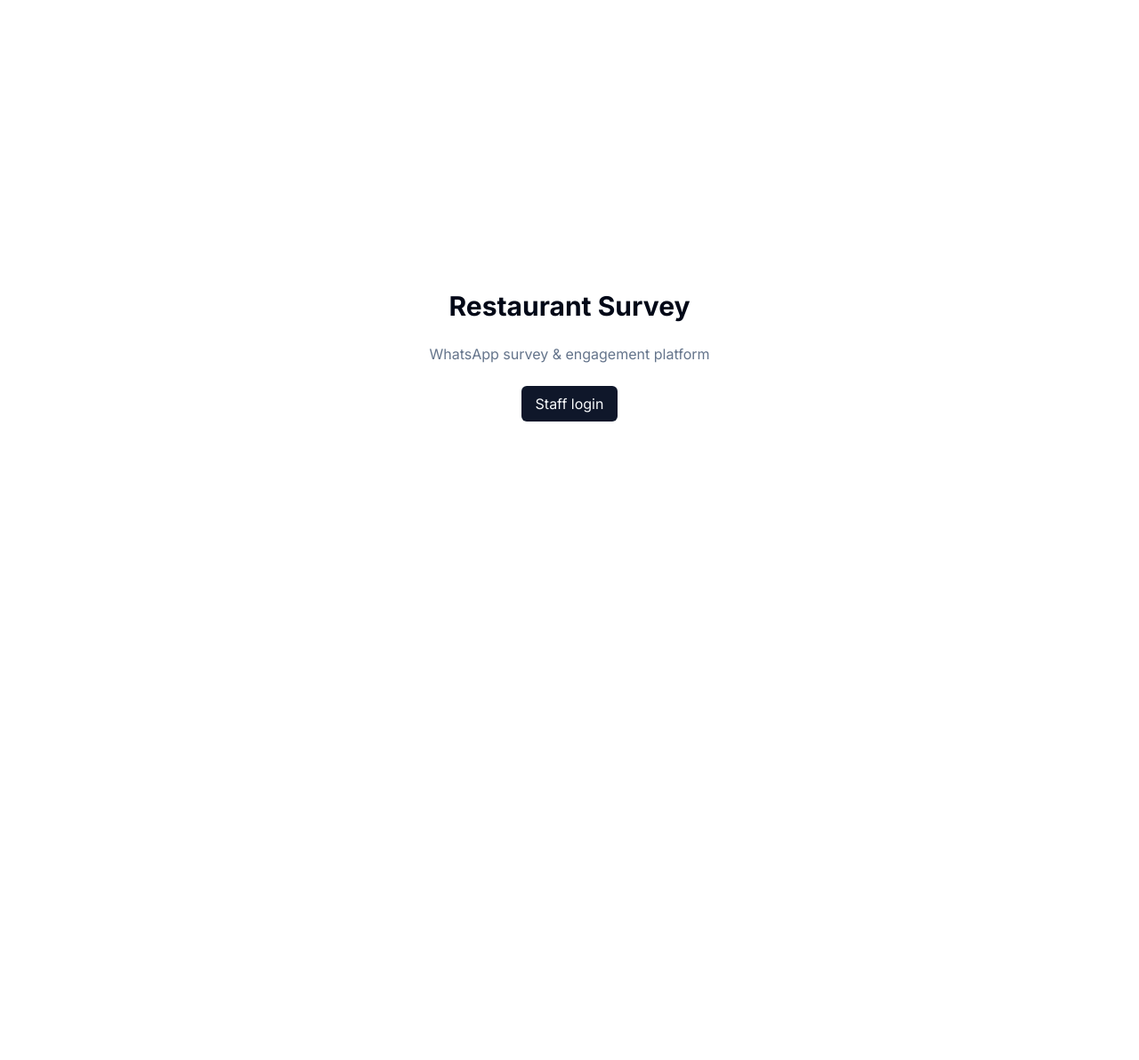
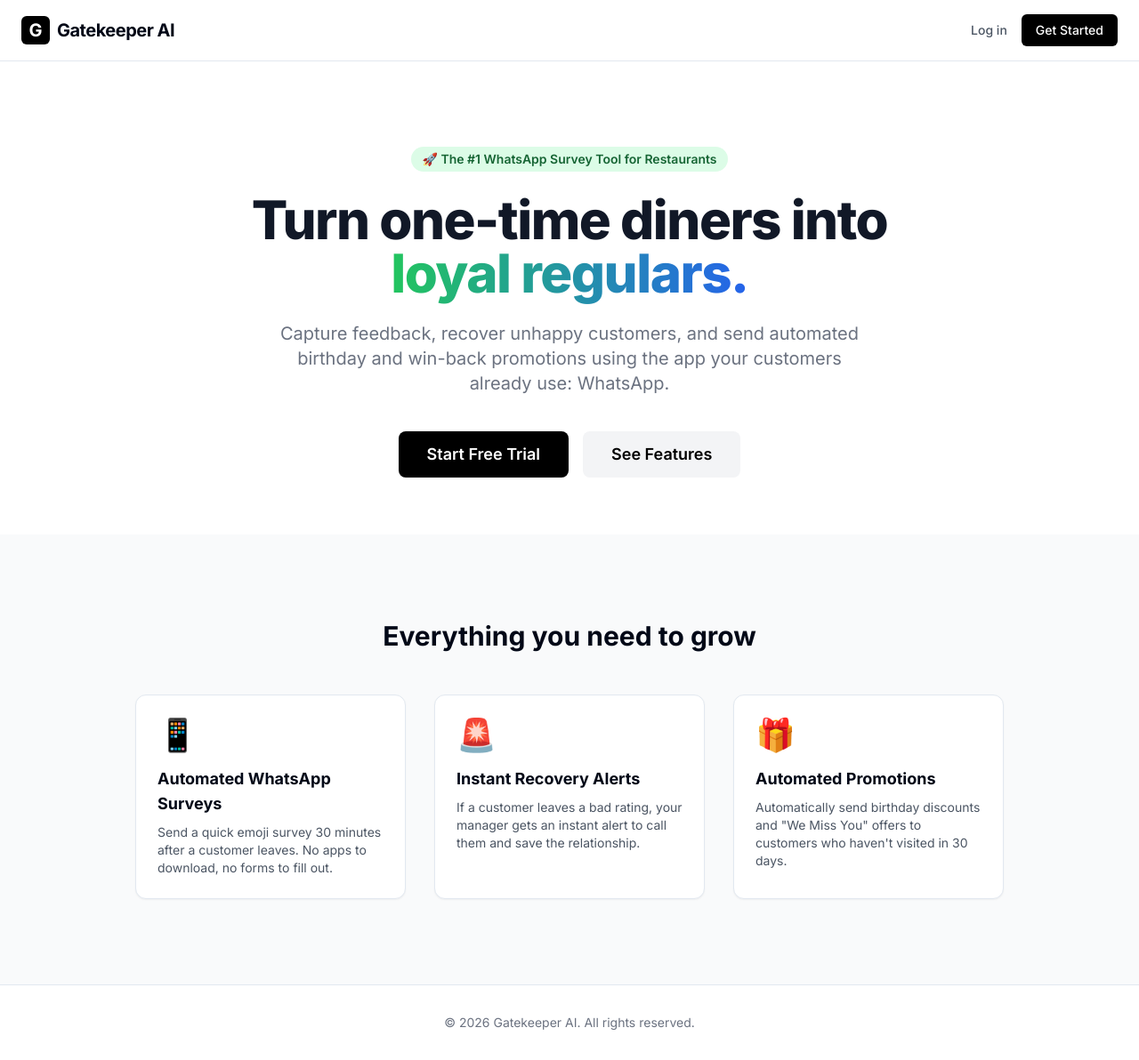
Before and after one commit to sikhumbuzilesncube/restaurant-survey, a Next.js app: page / in a window 1280 px wide. Shown: the whole page at 89% size. Before the commit the page ends 800 px from the top, so only its background shows below. Built offline with nearby package versions, Linux system fonts and the light colour scheme.

Commit message:
Rename Home component to LandingPage and update layout

```diff
--- a/app/page.tsx
+++ b/app/page.tsx
@@ -1,20 +1,90 @@
 import Link from 'next/link';
 
-export default function Home() {
+export default function LandingPage() {
   return (
-    <main className="flex min-h-screen flex-col items-center justify-center gap-6 p-8">
-      <h1 className="text-3xl font-bold">Restaurant Survey</h1>
-      <p className="text-muted-foreground">
-        WhatsApp survey & engagement platform
-      </p>
-      <div className="flex gap-4">
-        <Link
-          href="/login"
-          className="rounded-md bg-primary px-4 py-2 text-primary-foreground hover:opacity-90"
-        >
-          Staff login
-        </Link>
-      </div>
-    </main>
+    <div className="min-h-screen bg-white">
+      {/* Navigation */}
+      <nav className="flex items-center justify-between px-6 py-4 border-b">
+        <div className="flex items-center gap-2">
+          <div className="w-8 h-8 bg-black rounded-md flex items-center justify-center">
+            <span className="text-white font-bold text-xl">G</span>
+          </div>
+          <span className="font-bold text-xl tracking-tight">Gatekeeper AI</span>
+        </div>
+        <div className="flex gap-4 items-center">
+          <Link href="/login" className="text-sm font-medium text-gray-600 hover:text-black">
+            Log in
+          </Link>
+          <Link href="/login" className="text-sm font-medium bg-black text-white px-4 py-2 rounded-md hover:bg-gray-800">
+            Get Started
+          </Link>
+        </div>
+      </nav>
+
+      {/* Hero Section */}
+      <main className="max-w-5xl mx-auto px-6 pt-24 pb-16 text-center">
+        <div className="inline-block bg-green-100 text-green-800 px-3 py-1 rounded-full text-sm font-semibold mb-6">
+          🚀 The #1 WhatsApp Survey Tool for Restaurants
+        </div>
+        <h1 className="text-5xl md:text-6xl font-extrabold tracking-tight text-gray-900 mb-6">
+          Turn one-time diners into <br className="hidden md:block" />
+          <span className="text-transparent bg-clip-text bg-gradient-to-r from-green-500 to-blue-600">
+            loyal regulars.
+          </span>
+        </h1>
+        <p className="text-xl text-gray-500 max-w-2xl mx-auto mb-10">
+          Capture feedback, recover unhappy customers, and send automated birthday and win-back promotions using the app your customers already use: WhatsApp.
+        </p>
+        <div className="flex justify-center gap-4">
+          <Link href="/login" className="bg-black text-white px-8 py-3 rounded-lg font-semibold hover:bg-gray-800 text-lg">
+            Start Free Trial
+          </Link>
+          <Link href="#features" className="bg-gray-100 text-black px-8 py-3 rounded-lg font-semibold hover:bg-gray-200 text-lg">
+            See Features
+          </Link>
+        </div>
+      </main>
+
+      {/* Features Section */}
+      <section id="features" className="bg-gray-50 py-24">
+        <div className="max-w-5xl mx-auto px-6">
+          <h2 className="text-3xl font-bold text-center mb-12">Everything you need to grow</h2>
+
+          <div className="grid md:grid-cols-3 gap-8">
+            {/* Feature 1 */}
+            <div className="bg-white p-6 rounded-xl shadow-sm border">
+              <div className="text-4xl mb-4">📱</div>
+              <h3 className="font-bold text-lg mb-2">Automated WhatsApp Surveys</h3>
+              <p className="text-gray-600 text-sm">
+                Send a quick emoji survey 30 minutes after a customer leaves. No apps to download, no forms to fill out.
+              </p>
+            </div>
+
+            {/* Feature 2 */}
+            <div className="bg-white p-6 rounded-xl shadow-sm border">
+              <div className="text-4xl mb-4">🚨</div>
+              <h3 className="font-bold text-lg mb-2">Instant Recovery Alerts</h3>
+              <p className="text-gray-600 text-sm">
+                If a customer leaves a bad rating, your manager gets an instant alert to call them and save the relationship.
+              </p>
+            </div>
+
+            {/* Feature 3 */}
+            <div className="bg-white p-6 rounded-xl shadow-sm border">
+              <div className="text-4xl mb-4">🎁</div>
+              <h3 className="font-bold text-lg mb-2">Automated Promotions</h3>
+              <p className="text-gray-600 text-sm">
+                Automatically send birthday discounts and "We Miss You" offers to customers who haven't visited in 30 days.
+              </p>
+            </div>
+          </div>
+        </div>
+      </section>
+
+      {/* Footer */}
+      <footer className="border-t py-8 text-center text-gray-500 text-sm">
+        <p>© {new Date().getFullYear()} Gatekeeper AI. All rights reserved.</p>
+      </footer>
+    </div>
   );
-}
+            }
```
